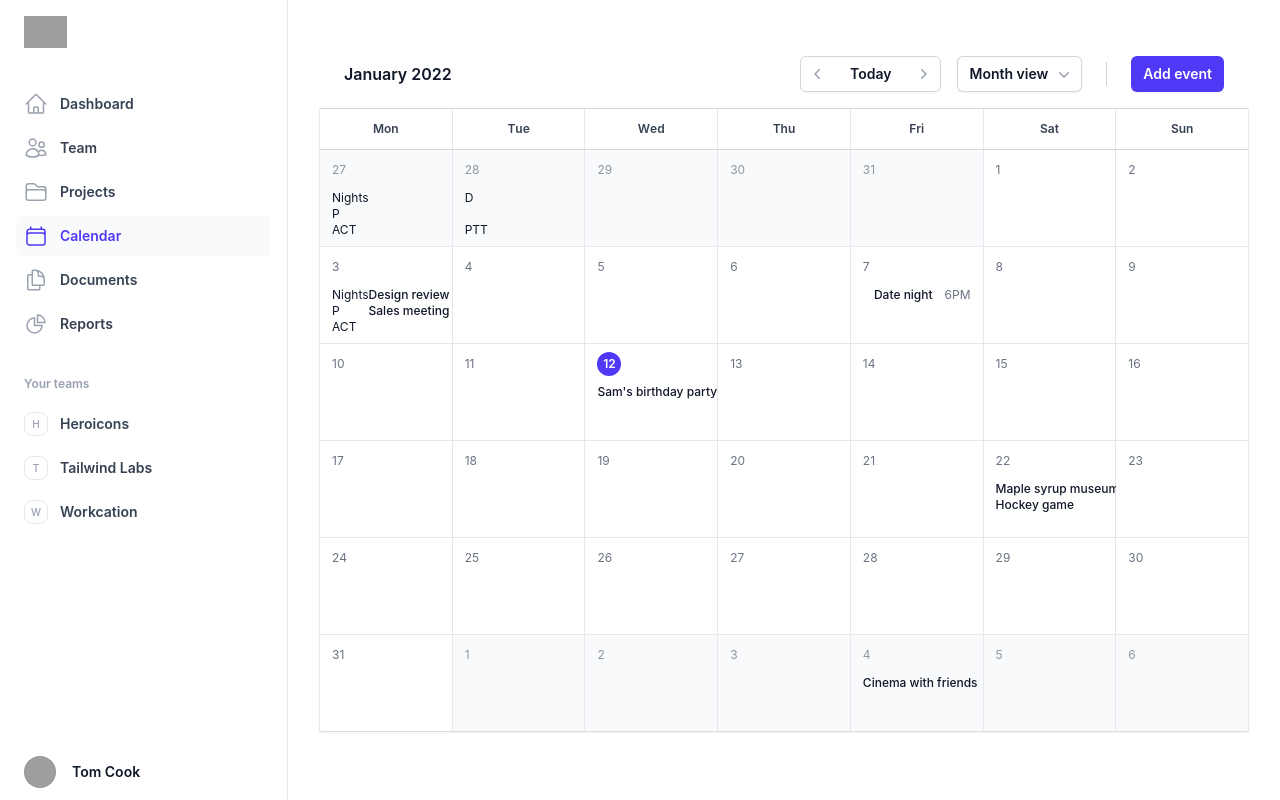
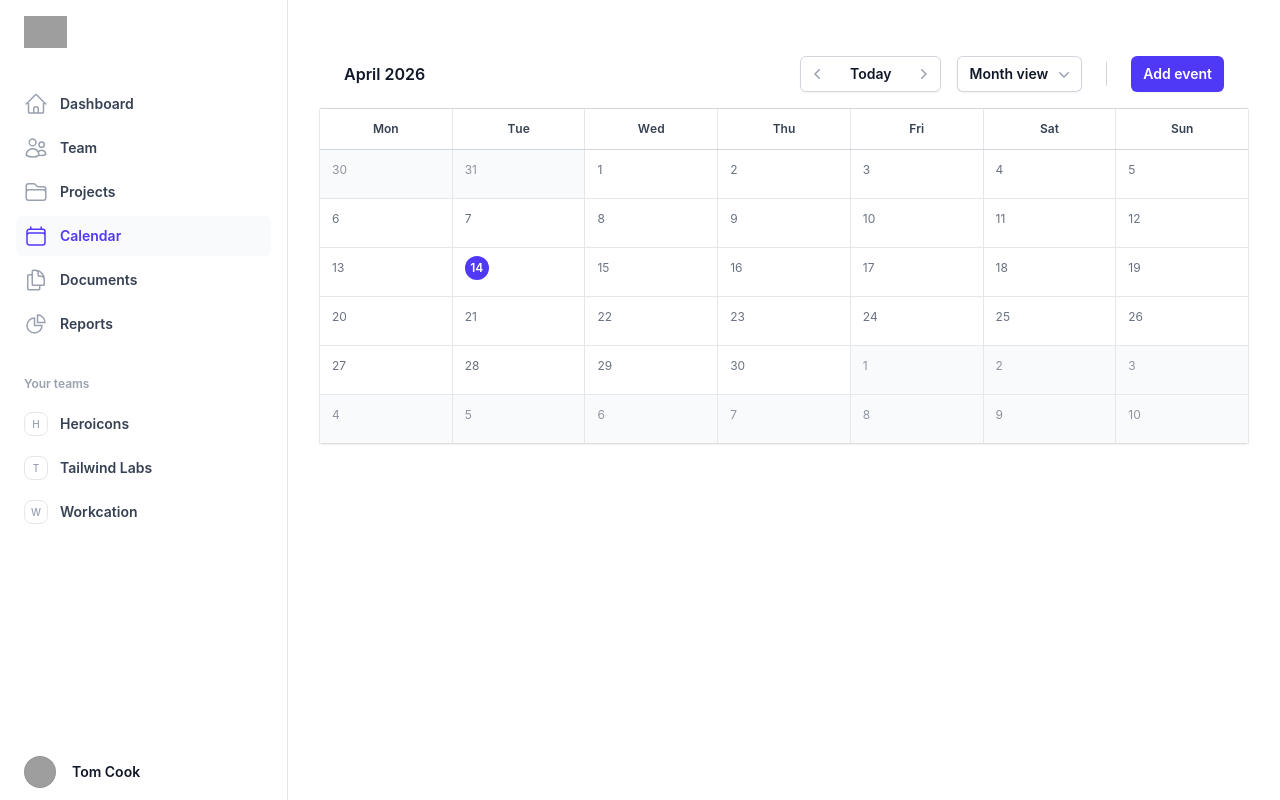
Before and after one commit to ravenmdt/attendency, a React (Vite) app: page / in a window 1280 px wide. Both pictures are taken after a click on the button "Calendar". Built offline with nearby package versions, Linux system fonts and the light colour scheme; grey boxes are pictures that could not be loaded.

Commit message:
calendar month selection is interactive

```diff
--- a/src/react-app/Components/Calendar/Calendar.tsx
+++ b/src/react-app/Components/Calendar/Calendar.tsx
@@ -6,6 +6,7 @@ import {
   EllipsisHorizontalIcon,
 } from '@heroicons/react/20/solid'
 import { Menu, MenuButton, MenuItem, MenuItems } from '@headlessui/react'
+import { useMemo, useState } from 'react'
 import {
   NightsIcon,
   PriorityIcon,
@@ -94,17 +95,88 @@ const days = [
   { date: '2022-02-06', events: [] },
 ]
 
+type EventItem = {
+  id: number
+  name: string
+  time: string
+  datetime: string
+  href: string
+}
+
+type CalendarDay = {
+  date: string
+  isCurrentMonth: boolean
+  isToday: boolean
+  isSelected: boolean
+  events: EventItem[]
+}
+
+function toDateKey(value: Date): string {
+  const year = value.getFullYear()
+  const month = String(value.getMonth() + 1).padStart(2, '0')
+  const day = String(value.getDate()).padStart(2, '0')
+  return `${year}-${month}-${day}`
+}
+
+function shiftMonth(month: Date, delta: number): Date {
+  return new Date(month.getFullYear(), month.getMonth() + delta, 1)
+}
+
+function buildMonthDays(month: Date, eventsByDate: Map<string, EventItem[]>): CalendarDay[] {
+  const monthStart = new Date(month.getFullYear(), month.getMonth(), 1)
+  const startOffset = (monthStart.getDay() + 6) % 7
+  const gridStart = new Date(monthStart)
+  gridStart.setDate(monthStart.getDate() - startOffset)
+
+  const todayKey = toDateKey(new Date())
+  const result: CalendarDay[] = []
+
+  for (let i = 0; i < 42; i += 1) {
+    const dayDate = new Date(gridStart)
+    dayDate.setDate(gridStart.getDate() + i)
+    const dayKey = toDateKey(dayDate)
+    const isToday = dayKey === todayKey
+    const isCurrentMonth = dayDate.getMonth() === month.getMonth() && dayDate.getFullYear() === month.getFullYear()
+
+    result.push({
+      date: dayKey,
+      isCurrentMonth,
+      isToday,
+      isSelected: isToday,
+      events: eventsByDate.get(dayKey) ?? [],
+    })
+  }
+
+  return result
+}
+
 export default function Calendar() {
+  const [visibleMonth, setVisibleMonth] = useState(() => {
+    const now = new Date()
+    return new Date(now.getFullYear(), now.getMonth(), 1)
+  })
+
+  const dayEventsByDate = useMemo(() => new Map(days.map((day) => [day.date, day.events] as const)), [])
+  const visibleDays = useMemo(() => buildMonthDays(visibleMonth, dayEventsByDate), [visibleMonth, dayEventsByDate])
+
+  const monthTitle = visibleMonth.toLocaleString(undefined, { month: 'long', year: 'numeric' })
+  const monthDateTime = `${visibleMonth.getFullYear()}-${String(visibleMonth.getMonth() + 1).padStart(2, '0')}`
+  const goToToday = () => {
+    const now = new Date()
+    setVisibleMonth(new Date(now.getFullYear(), now.getMonth(), 1))
+  }
+
   return (
     <div className="lg:flex lg:h-full lg:flex-col">
       <header className="flex items-center justify-between border-b border-gray-200 px-6 py-4 lg:flex-none dark:border-white/10 dark:bg-gray-800/50">
         <h1 className="text-base font-semibold text-gray-900 dark:text-white">
-          <time dateTime="2022-01">January 2022</time>
+          <time dateTime={monthDateTime}>{monthTitle}</time>
         </h1>
         <div className="flex items-center">
           <div className="relative flex items-center rounded-md bg-white shadow-xs outline -outline-offset-1 outline-gray-300 md:items-stretch dark:bg-white/10 dark:shadow-none dark:outline-white/5">
             <button
               type="button"
+              onClick={() => setVisibleMonth((current) => shiftMonth(current, -1))}
               className="flex h-9 w-12 items-center justify-center rounded-l-md pr-1 text-gray-400 hover:text-gray-500 focus:relative md:w-9 md:pr-0 md:hover:bg-gray-50 dark:hover:text-white dark:md:hover:bg-white/10"
             >
               <span className="sr-only">Previous month</span>
@@ -112,6 +184,7 @@ export default function Calendar() {
             </button>
             <button
               type="button"
+              onClick={goToToday}
               className="hidden px-3.5 text-sm font-semibold text-gray-900 hover:bg-gray-50 focus:relative md:block dark:text-white dark:hover:bg-white/10"
             >
               Today
@@ -119,6 +192,7 @@ export default function Calendar() {
             <span className="relative -mx-px h-5 w-px bg-gray-300 md:hidden dark:bg-white/10" />
             <button
               type="button"
+              onClick={() => setVisibleMonth((current) => shiftMonth(current, 1))}
               className="flex h-9 w-12 items-center justify-center rounded-r-md pl-1 text-gray-400 hover:text-gray-500 focus:relative md:w-9 md:pl-0 md:hover:bg-gray-50 dark:hover:text-white dark:md:hover:bg-white/10"
             >
               <span className="sr-only">Next month</span>
@@ -205,12 +279,13 @@ export default function Calendar() {
               </div>
               <div className="py-1">
                 <MenuItem>
-                  <a
-                    href="#"
-                    className="block px-4 py-2 text-sm text-gray-700 data-focus:bg-gray-100 data-focus:text-gray-900 data-focus:outline-hidden dark:text-gray-300 dark:data-focus:bg-white/5 dark:data-focus:text-white"
+                  <button
+                    type="button"
+                    onClick={goToToday}
+                    className="block w-full px-4 py-2 text-left text-sm text-gray-700 data-focus:bg-gray-100 data-focus:text-gray-900 data-focus:outline-hidden dark:text-gray-300 dark:data-focus:bg-white/5 dark:data-focus:text-white"
                   >
                     Go to today
-                  </a>
+                  </button>
                 </MenuItem>
               </div>
               <div className="py-1">
@@ -284,7 +359,7 @@ export default function Calendar() {
         </div>
         <div className="flex bg-gray-200 text-xs/6 text-gray-700 lg:flex-auto dark:bg-white/10 dark:text-gray-300">
           <div className="hidden w-full lg:grid lg:grid-cols-7 lg:grid-rows-6 lg:gap-px">
-            {days.map((day) => (
+            {visibleDays.map((day) => (
               <div
                 key={day.date}
                 data-is-today={day.isToday ? '' : undefined}
@@ -341,7 +416,7 @@ export default function Calendar() {
             ))}
           </div>
           <div className="isolate grid w-full grid-cols-7 grid-rows-6 gap-px lg:hidden">
-            {days.map((day) => (
+            {visibleDays.map((day) => (
               <button
                 key={day.date}
                 type="button"
```
